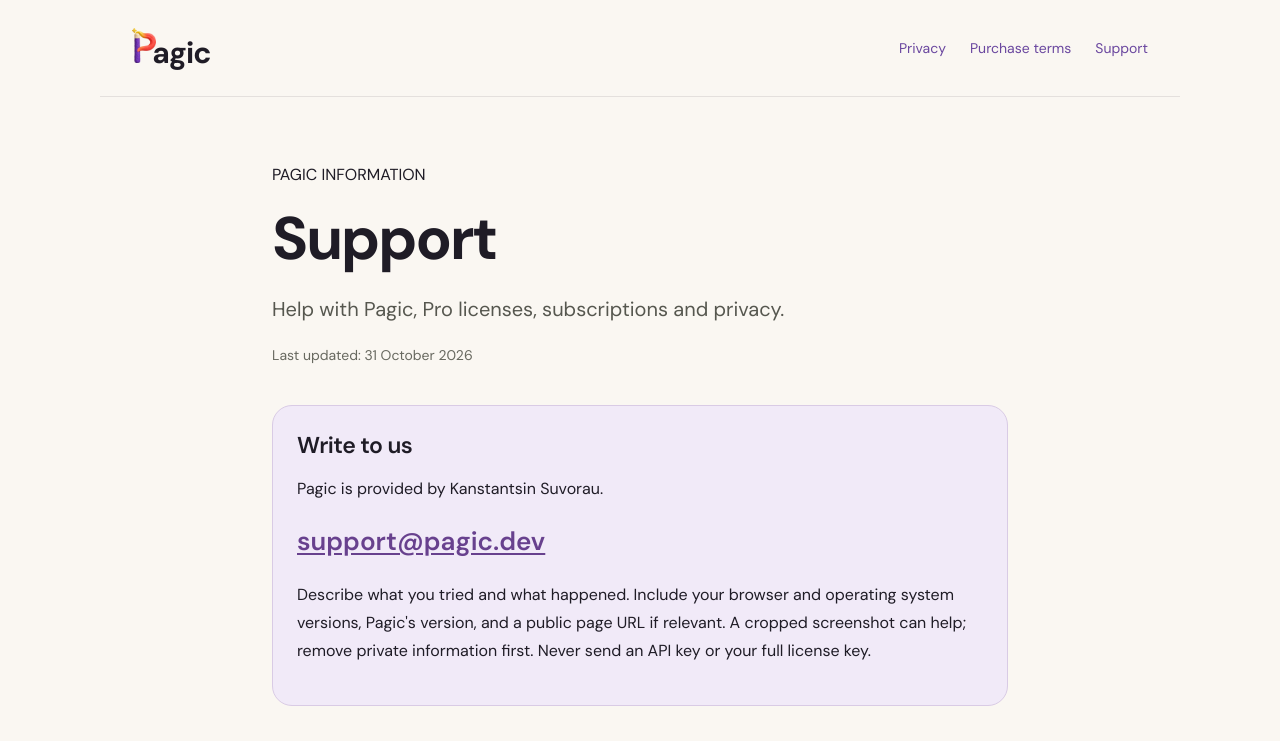
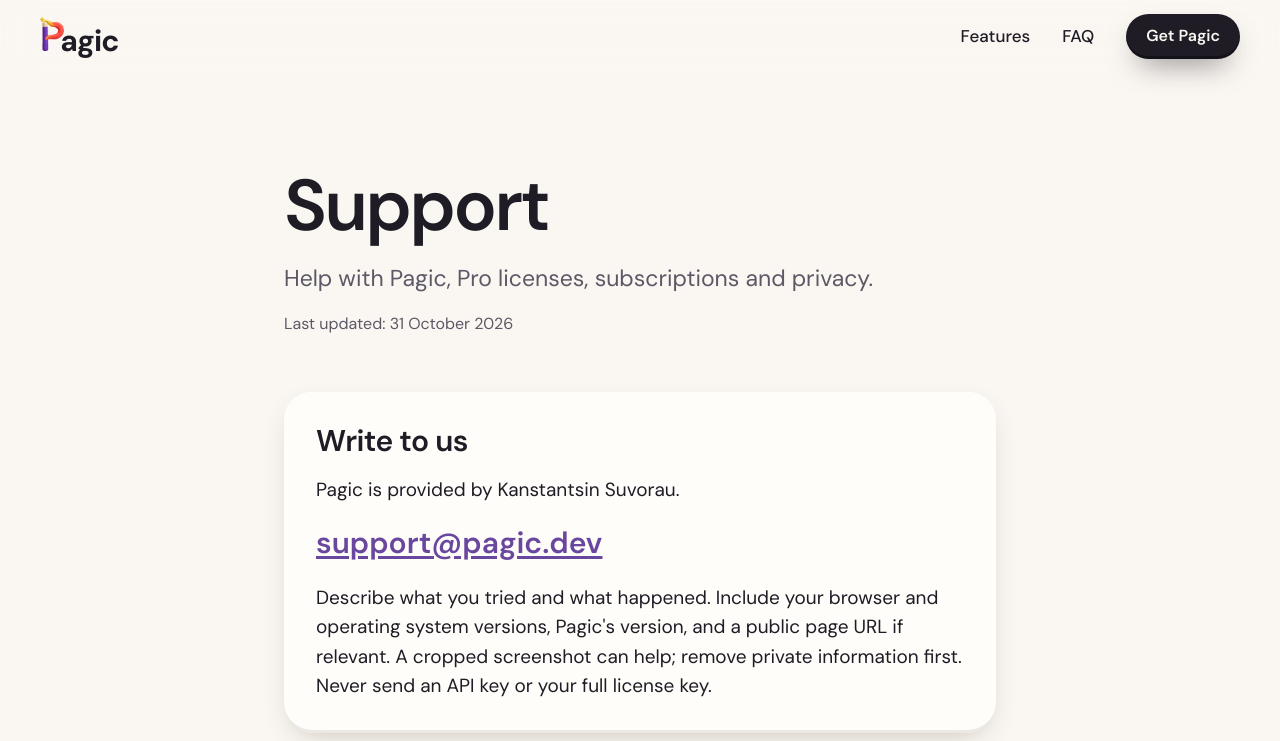
Before and after one commit to kosuvorov/pagic.dev, a plain HTML site: page support/index.html in a window 1280 px wide. Shown: the top 741 px of the page. Drawn offline with Linux system fonts and the light colour scheme.

Commit message:
Legal pages share the homepage's header, footer and type

```diff
--- a/information.css
+++ /dev/null
@@ -1,23 +0,0 @@
-/* Shared reading layout for policy and support pages. */
-.information-page { font-size: 16px; line-height: 1.75; }
-.information-header, .information-footer { max-width: 1080px; margin: 0 auto; padding: 28px 32px; display: flex; align-items: center; justify-content: space-between; gap: 24px; flex-wrap: wrap; }
-.information-header { border-bottom: 1px solid var(--line); }
-.legal-nav { display: flex; flex-wrap: wrap; gap: 12px 24px; font-size: 14px; }
-.legal-nav a { text-decoration: none; }
-.information-main { max-width: 800px; margin: 0 auto; padding: 64px 32px 48px; }
-.information-main h1 { font: 700 clamp(38px, 7vw, 60px)/1.12 "DM Sans", system-ui, sans-serif; letter-spacing: -0.035em; margin: 12px 0 20px; }
-.information-main h2 { font: 600 23px/1.35 "DM Sans", system-ui, sans-serif; letter-spacing: -0.025em; margin: 0 0 14px; }
-.information-main section { margin-top: 38px; padding: 0; text-align: left; }
-.information-main .information-callout { padding: 24px; }
-.information-main p { margin: 0 0 16px; }
-.information-main a, .information-footer a { color: #68418e; text-underline-offset: 3px; overflow-wrap: anywhere; }
-.information-intro { font-size: 20px; color: #56574f; }
-.information-date { color: #686960; font-size: 14px; }
-.information-callout { border: 1px solid #d9cbe5; border-radius: 20px; padding: 24px; background: #f1eaf8; }
-.support-email { font-size: clamp(18px, 5vw, 26px); font-weight: 600; }
-.information-footer { border-top: 1px solid var(--line); font-size: 14px; }
-.information-footer p { margin: 0; }
-a:focus-visible { outline: 3px solid #7950a4; outline-offset: 5px; border-radius: 3px; }
-.site-footer { flex-wrap: wrap; }
-.site-footer .legal-nav { gap: 10px 18px; font-size: 13px; }
-@media (max-width: 600px) { .information-header, .information-footer { padding: 22px; gap: 18px; } .information-main { padding: 40px 22px; } .information-main section { margin-top: 30px; } .information-main .information-callout { padding: 20px; } .information-intro { font-size: 18px; } }
--- a/styles.css
+++ b/styles.css
@@ -389,13 +389,22 @@ kbd { padding: 2px 8px; border-radius: 6px; background: var(--cream-deep); font:
 .site-footer a { color: inherit; }
 .credits { flex-basis: 100%; margin: 0; font-size: 14px; text-align: center; opacity: 0.8; }
 
-/* Privacy page */
-.prose { max-width: 720px; margin: 0 auto; padding: 64px 24px 120px; }
+/* Privacy, purchase terms and support */
+.prose { max-width: 760px; margin: 0 auto; padding: clamp(56px, 8vw, 96px) 24px 120px; }
 .prose h1 { font-size: clamp(44px, 7vw, 72px); }
-.prose h2 { margin-top: 56px; font-size: 30px; letter-spacing: -0.02em; }
-.prose .sub { margin-top: 16px; }
+.prose h2 { margin: 56px 0 16px; font-size: 30px; letter-spacing: -0.02em; line-height: 1.15; }
+.prose section { padding: 0; text-align: left; }
+.prose p { margin: 0 0 16px; }
+.prose .sub { margin: 20px 0 0; font-size: clamp(20px, 2.2vw, 23px); line-height: 1.45; }
+.prose .updated { margin-top: 16px; color: var(--ink-soft); font-size: 16px; }
+.prose a { text-underline-offset: 3px; overflow-wrap: anywhere; }
 .prose ul { padding-left: 1.2em; }
 .prose li { margin-top: 8px; }
+.prose .callout { margin-top: 56px; padding: 32px; border-radius: var(--radius); background: var(--card); box-shadow: var(--clay-shadow); }
+.prose .callout h2 { margin-top: 0; }
+.prose .callout p:last-child { margin-bottom: 0; }
+.support-email { font-size: clamp(22px, 4vw, 30px); font-weight: 600; }
+.site-footer a[aria-current] { color: var(--purple-deep); }
 
 @media (max-width: 900px) {
   .feature-grid { grid-template-columns: repeat(2, 1fr); }
@@ -427,6 +436,9 @@ kbd { padding: 2px 8px; border-radius: 6px; background: var(--cream-deep); font:
   .sticky { padding: 36px 26px 28px; }
   .sticky blockquote p { font-size: 22px; }
   .faq summary { font-size: 19px; padding: 20px 2px; }
+  .prose { padding-left: 16px; padding-right: 16px; }
+  .prose h2 { margin-top: 44px; font-size: 26px; }
+  .prose .callout { padding: 24px 20px; }
 }
 @media (prefers-reduced-motion: reduce) {
   html { scroll-behavior: auto; }
--- a/support/index.html
+++ b/support/index.html
@@ -9,20 +9,28 @@
   <link rel="icon" type="image/png" sizes="32x32" href="/assets/favicon-32.png">
   <link rel="apple-touch-icon" href="/assets/favicon-128.png">
   <link rel="stylesheet" href="/styles.css">
-  <link rel="stylesheet" href="/information.css">
   <meta name="referrer" content="strict-origin-when-cross-origin">
   <script src="/config.js" defer></script>
   <script src="/analytics.js" defer></script>
 </head>
-<body class="information-page">
-  <header class="information-header"><a class="brand" href="/" aria-label="Pagic home"><img src="/assets/wordmark-p.webp" alt="" width="140" height="200"><span>agic</span></a><nav class="legal-nav" aria-label="Information"><a href="/privacy/">Privacy</a><a href="/terms/">Purchase terms</a><a href="/support/">Support</a></nav></header>
-  <main class="information-main" id="main">
-    <p class="eyebrow">PAGIC INFORMATION</p>
+<body>
+  <header class="site-header">
+    <a class="brand" href="/" aria-label="Pagic home">
+      <img src="/assets/wordmark-p.webp" alt="" width="140" height="200">
+      <span>agic</span>
+    </a>
+    <nav aria-label="Main">
+      <a href="/#features">Features</a>
+      <a href="/#faq">FAQ</a>
+      <a class="button button-small" href="/#get">Get Pagic</a>
+    </nav>
+  </header>
+  <main class="prose" id="main">
     <h1>Support</h1>
-    <p class="information-intro">Help with Pagic, Pro licenses, subscriptions and privacy.</p>
-    <p class="information-date">Last updated: 31 October 2026</p>
+    <p class="sub">Help with Pagic, Pro licenses, subscriptions and privacy.</p>
+    <p class="updated">Last updated: 31 October 2026</p>
 
-    <section class="information-callout"><h2>Write to us</h2><p>Pagic is provided by Kanstantsin Suvorau.</p><p><a class="support-email" href="mailto:support@pagic.dev">support@pagic.dev</a></p><p>Describe what you tried and what happened. Include your browser and operating system versions, Pagic's version, and a public page URL if relevant. A cropped screenshot can help; remove private information first. Never send an API key or your full license key.</p></section>
+    <section class="callout"><h2>Write to us</h2><p>Pagic is provided by Kanstantsin Suvorau.</p><p><a class="support-email" href="mailto:support@pagic.dev">support@pagic.dev</a></p><p>Describe what you tried and what happened. Include your browser and operating system versions, Pagic's version, and a public page URL if relevant. A cropped screenshot can help; remove private information first. Never send an API key or your full license key.</p></section>
     <section><h2>Activate Pro or find your license</h2><p>Open <a href="https://polar.sh/kanstantsin-suvorau/portal" rel="noreferrer">your Polar customer portal</a> using the email address from your purchase. Copy your license key, then open Get Pro or Your plan in Pagic and paste it into the license field. Check your purchase email if you cannot find it.</p><p>If activation fails, send support the error message and your order reference. You do not need to share the full key.</p></section>
     <section><h2>Manage or cancel a subscription</h2><p>Use <a href="https://polar.sh/kanstantsin-suvorau/portal" rel="noreferrer">the Polar customer portal</a> to view billing, invoices and cancellation options. Removing Pagic from your browser does not cancel a subscription. See <a href="/terms/">purchase terms</a> for renewal and refund information.</p></section>
     <section><h2>A page looks wrong</h2><p>Hold Peek to compare the page, switch off an individual change, or turn Pagic off for that site. Reload the page if necessary. Browser settings, new-tab pages and extension stores are protected; Pagic cannot customize them.</p></section>
@@ -30,6 +38,13 @@
     <section><h2>AI, privacy and deletion</h2><p>AI requires your own API key and separate provider billing. In Advanced mode, open Manage presets to select a provider, remove its key or change screenshot sharing. You can revoke a key in the provider's own dashboard.</p><p>See <a href="/privacy/">the privacy policy</a> for data handling and deletion options. Send privacy requests to <a href="mailto:support@pagic.dev">support@pagic.dev</a>. Local-only presets are on your device and cannot be recovered by support.</p></section>
 
   </main>
-  <footer class="information-footer"><p>Need a hand? <a href="mailto:support@pagic.dev">support@pagic.dev</a></p><nav class="legal-nav" aria-label="Information"><a href="/privacy/">Privacy</a><a href="/terms/">Purchase terms</a><a href="/support/">Support</a></nav><a href="/">Back to Pagic</a></footer>
+  <footer class="site-footer">
+    <span>© 2026 Pagic</span>
+    <a href="/">Home</a>
+    <a href="/privacy/">Privacy</a>
+    <a href="/terms/">Purchase terms</a>
+    <a href="/support/" aria-current="page">Support</a>
+    <a href="mailto:support@pagic.dev">support@pagic.dev</a>
+  </footer>
 </body>
 </html>
```
Also changed, not shown: privacy/index.html (+23 -8 lines), terms/index.html (+23 -8 lines).
